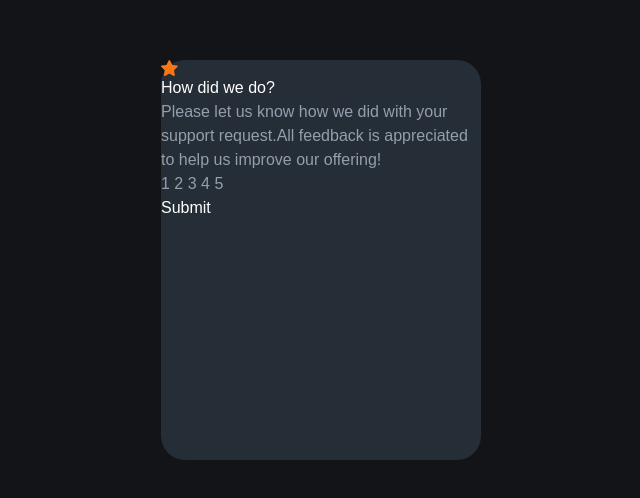
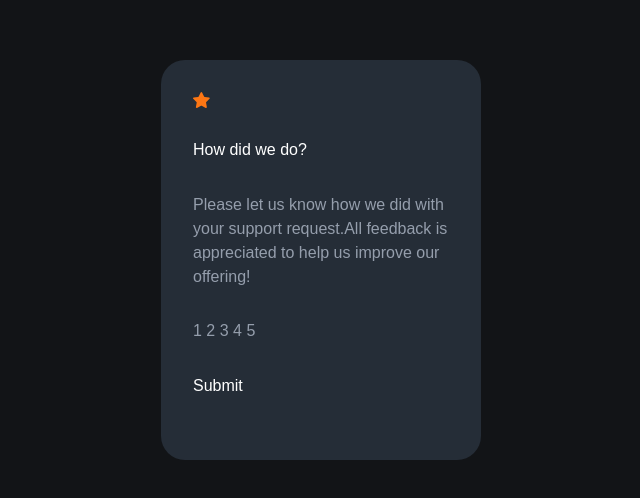
Before and after one commit to tcmak217/interactive-rating-component, a React (Create React App) app: page / in a window 1280 px wide. Shown: the part 140-638 px from the top of the page, without its empty margins (319-959 px from the left). Built offline with nearby package versions, Linux system fonts and the light colour scheme.

Commit message:
feat: add layout to the rating card

```diff
--- a/src/components/RatingCard/RatingCard.tsx
+++ b/src/components/RatingCard/RatingCard.tsx
@@ -4,16 +4,18 @@ import startIcon from "../../images/icon-star.svg"
 function RatingCard() {
   return (
     <div className="bg-dark-blue max-w-[320px] w-[90%] h-[400px] rounded-3xl">
-      <div>
-        <img src={startIcon} alt="" />
+      <div className="w-full h-full flex flex-col p-8">
+        <div className="grow">
+          <img src={startIcon} alt="star icon" />
+        </div>
+        <div className="text-white grow">How did we do?</div>
+        <div className="text-light-grey grow">
+          Please let us know how we did with your support request.All feedback is appreciated to
+          help us improve our offering!
+        </div>
+        <div className="text-light-grey grow">1 2 3 4 5</div>
+        <div className="text-white grow">Submit</div>
       </div>
-      <div className="text-white">How did we do?</div>
-      <div className="text-light-grey">
-        Please let us know how we did with your support request.All feedback is appreciated to help
-        us improve our offering!
-      </div>
-      <div className="text-light-grey">1 2 3 4 5</div>
-      <div className="text-white">Submit</div>
     </div>
   )
 }
```
